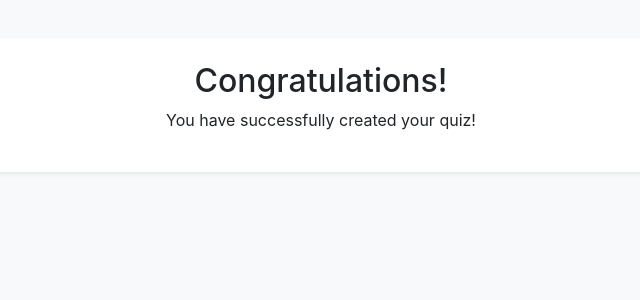
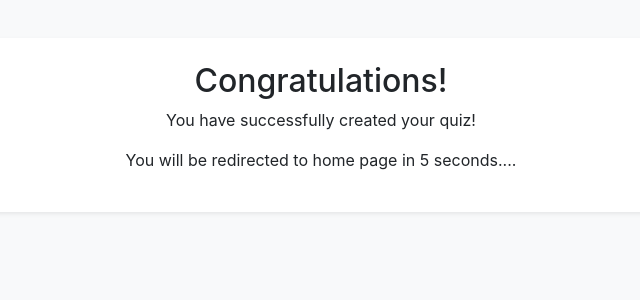
Before and after one commit to alearcyber/Quarzlet, a Flask app: template QuizMake/templates/congrats.html in a window 1280 px wide. Shown: the part 74-374 px from the top of the page, without its empty margins (319-959 px from the left). Run offline with Flask 3, Linux system fonts and the light colour scheme; the template is opened without the code that fills it, so the values that code supplies are empty; some libraries are stand-ins or nearby versions.

Commit message:
Page will refresh & redirect to QuizTake in 5 sec

```diff
--- a/QuizMake/templates/congrats.html
+++ b/QuizMake/templates/congrats.html
@@ -9,9 +9,12 @@
                 <!-- Content goes here -->
                 <h2 class="text-center">Congratulations!</h2>
                 <p class="text-center">You have successfully created your quiz!</p>
+                <p class="text-center">You will be redirected to home page in 5 seconds....</p>
             </div>
         </div>
     </div>
 </div>
 
+<meta http-equiv="refresh" content="5;url=http://127.0.0.1:8000">
+
 {% endblock %}
```
